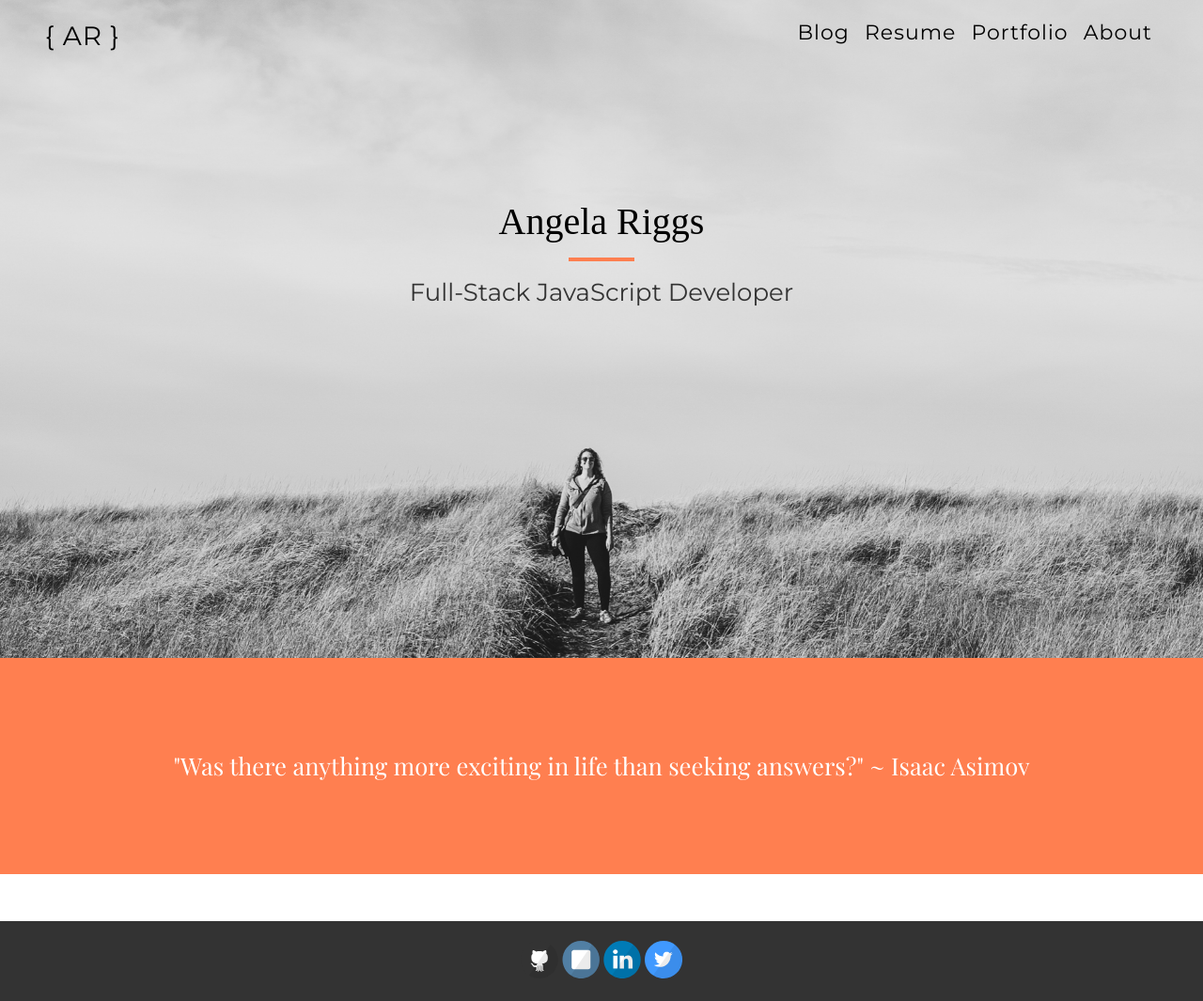
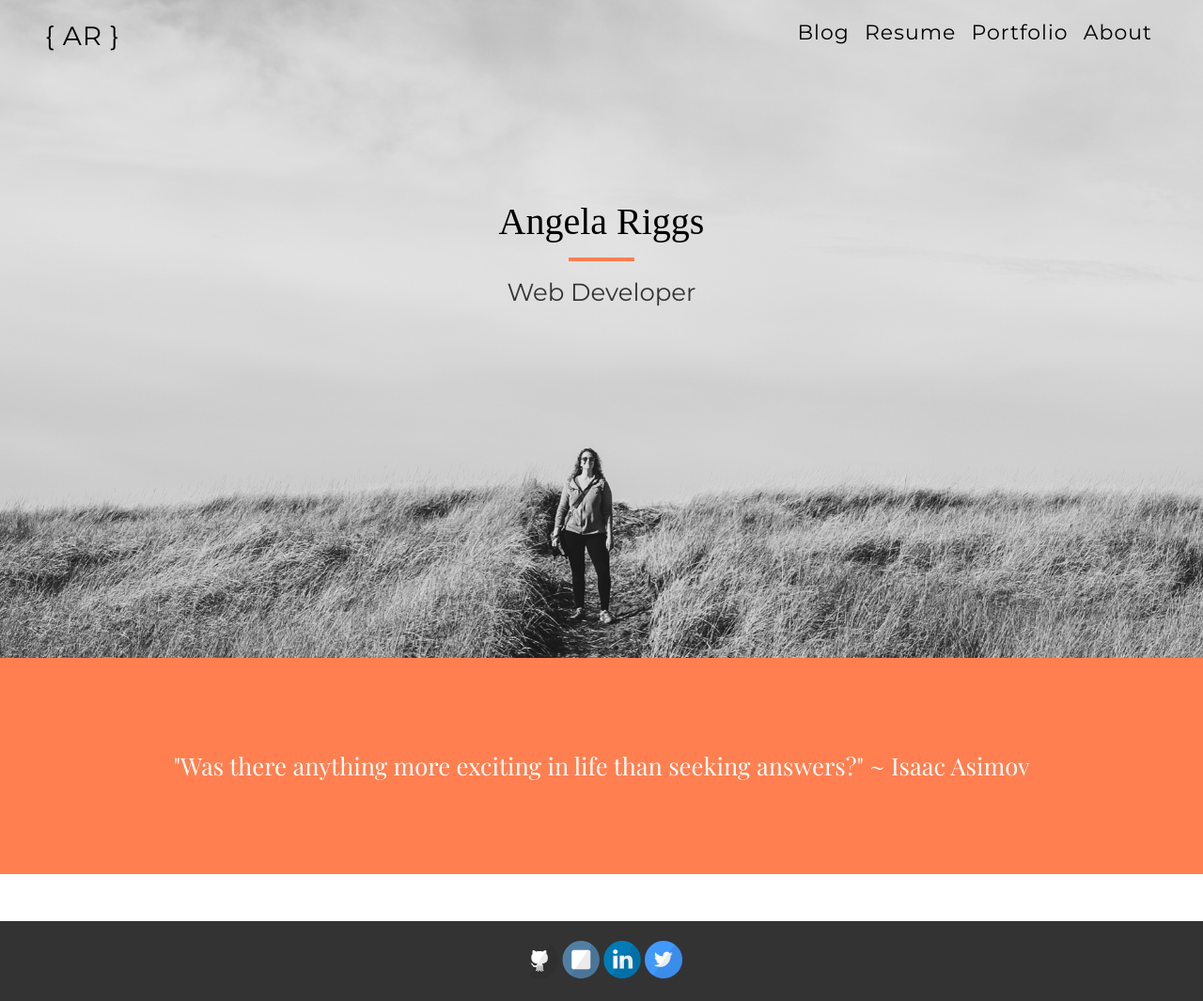
Before and after one commit to angelariggs/angelariggs.github.io, a Jekyll site: the page built from index.html, in a window 1280 px wide. Shown: the whole page at 94% size. Built offline with Jekyll 4.4.1, drawn with Linux system fonts in a browser that asks for light colours; some web fonts are replaced; Markdown is read by kramdown in place of the engine named in the settings.

Commit message:
updated hero img copy

```diff
--- a/_layouts/default.html
+++ b/_layouts/default.html
@@ -36,7 +36,7 @@
           <div class='inner-content'>
             <h1>Angela Riggs</h1>
             <hr>
-            <p>Full-Stack JavaScript Developer</p>
+            <p>Web Developer</p>
           </div>
         </header>
       </div>
```
Also changed, not shown: other parts of _layouts/default.html (+1 -1 lines), 1 other file.
